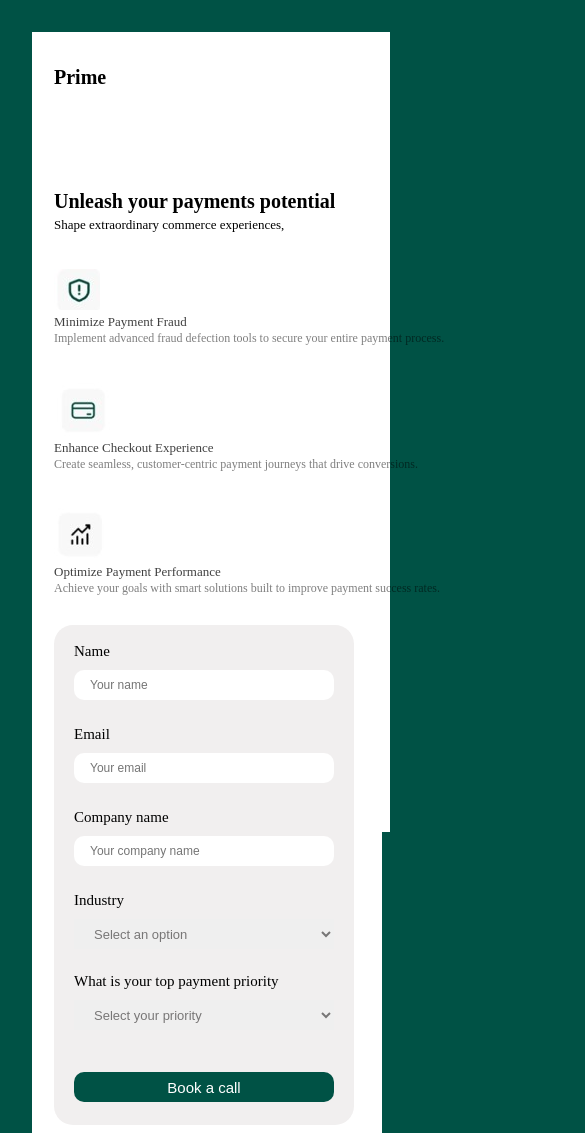
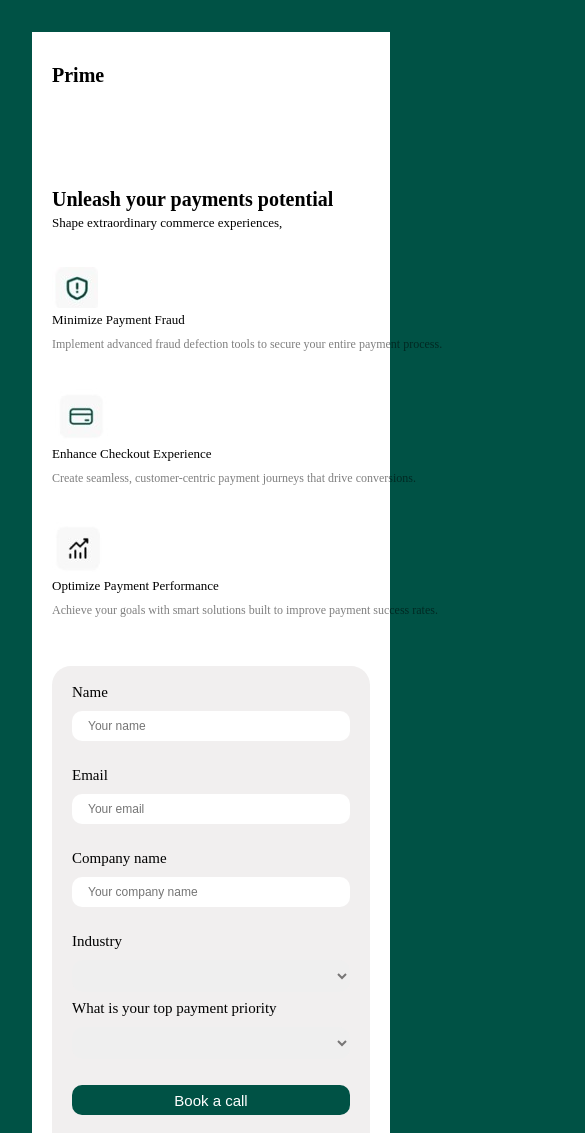
Before and after one commit to Noah275/contactCard, a plain HTML site: page index.html in a window 390 px wide. Shown: the top 1133 px of the page, 585 px wide, since content can reach past the window. Drawn offline with Linux system fonts and the light colour scheme.

Commit message:
commit responsive

```diff
--- a/index.html
+++ b/index.html
@@ -28,7 +28,8 @@
                     <p>Shape extraordinary commerce experiences,</p> <br><br>
                     </div>
 
-                      <span class="icon"><img src="image/WhatsApp Image 2025-08-02 at 11.05.08 AM.jpeg" alt=""></span>
+                         <div class="iconBox">
+                     <span class="icon"><img src="image/WhatsApp Image 2025-08-02 at 11.05.08 AM.jpeg" alt=""></span>
                     <h4>Minimize Payment Fraud</h4>
                     <p>Implement advanced fraud defection tools to secure your entire payment process.</p><br><br>
 
@@ -39,6 +40,7 @@
                       <span class="icon"><img src="image/WhatsApp Image 2025-08-02 at 11.04.42 AM.jpeg" alt=""></span>
                     <h4>Optimize Payment Performance</h4>
                     <p>Achieve your goals with smart solutions built to improve payment success rates.</p>
+                    </div>
                 </div>
 
                 <form>
@@ -77,7 +79,7 @@
                 <p>Trusted by</p>
             </div>
              <div class="footLeg">
-                 <img src="image/bnc software.PNG" alt="logo" width="180">
+            <img src="image/bnc software.PNG" alt="logo" width="180">
             <img src="image/bnc cap.PNG" alt="logo" width="130">
             <img src="image/bnc apptim.PNG" alt="logo" width="150">
             <img src="image/bnc oor.png" alt="logo" width="130">
--- a/styles.css
+++ b/styles.css
@@ -2,7 +2,6 @@
     margin: 0;
     padding: 0;
     box-sizing: border-box;
-    /* background-color: #005245; */
 }
 
 body{
@@ -12,14 +11,12 @@ body{
 section{
      margin-top: 4rem;
     margin-left: 4rem;
-    border: 2px solid white;
-    height: 50rem;
     background-color: #ffffff;
 }
 
 nav{
     display: flex;
-    max-width: 1200px;
+    max-width: 1000px;
     margin: auto;
     padding-top: 2rem;
     justify-content: space-between;
@@ -52,7 +49,6 @@ nav{
 @media(min-width:320px) and (max-width:500px){
     nav{
         width: calc(100% - 40px);
-        max-width: 600px;
     }
     section{
     margin-top: 2rem;
@@ -66,50 +62,45 @@ nav{
 
 .paraBox{
     display: flex;
-    max-width: 1200px;
+    max-width: 1000px;
     margin: auto;
     padding-top: 6rem;
-    justify-content: space-between;
-}
-.heaDer{
-    height: 40px;
-    width: 550px;
-    text-align: left;
-
+    gap: 4rem;
 }
 
 .content > h1{
-    font-size: 39px;
+    font-size: 30.6px;
     line-height: 4rem;
 }
 
 .content > p{
-    font-size: 23px;
-}
-.heaDer > h4{
-    font-size: 18px;
-    opacity: 0.7;
-    font-weight: 400;
+    font-size: 20px;
 }
 
-.heaDer>p{
-    font-size: 19px;
-    margin-top: 5px;
+.iconBox{
+    width: 400px;
+}
+
+.iconBox > h4{
+    font-size: 20px;
+    font-weight: 300;
+    padding-bottom: 0.5rem;
+}
+
+.iconBox>p{
+    font-size: 15px;
     opacity: 0.5;
 }
 
 
 .formBox{
     height: 650px;
-    width: 550px;
+    width: 500px;
    padding: 10px 20px;
     border-radius: 19px;
     background-color: #f1efef;
-    padding-top: 0.5rem;
-    margin-right:1.5rem ;
+   }
 
-
-}
 .formBoo{
     display: flex;
     flex-direction: column;
@@ -121,6 +112,7 @@ nav{
     font-size: 17px;
     padding-bottom:10px;
 }
+
 .formBoo>input{
     height: 50px;
     border-radius: 10px;
@@ -130,14 +122,15 @@ nav{
     padding-left: 1rem;
 }
 
-.formBoo>select{
+.formBoo > select{
     height: 50px;
     font-size: 17px;
     margin-bottom: 1.5rem;
-    padding-left: 1rem;
+    padding:1rem;
     border: none;
     font-size: 15px;
     opacity: 0.5;
+    border-radius: 10px;
 }
 
 .formBoo>button{
@@ -152,12 +145,9 @@ nav{
     .paraBox{
         flex-direction: column;
         width: calc(100% - 40px);
-        gap: 25rem;
+        gap: 3rem;
     }
 
-    .heaDer{
-
-    }
 .content > h1{
     font-size: 20px;
     line-height: 2rem;
@@ -166,13 +156,12 @@ nav{
 .content > p{
     font-size: 13px;
 }
-.heaDer > h4{
+.iconBox > h4{
     font-size: 13px;
-    opacity: 0.75;
     font-weight: 400;
 }
 
-.heaDer>p{
+.iconBox>p{
     font-size: 12px;
     margin-top: 1px;
     opacity: 0.5;
@@ -181,12 +170,10 @@ nav{
 
 .formBox{
     height: 500px;
-    width: 300px;
+    width: 100%;
    padding: 5px 10px;
     padding-top: 0.5rem;
     margin-right:0.5rem ;
-
-
    }
 
 .formBoo > label{
@@ -200,10 +187,10 @@ nav{
     padding-left: 1rem;
 }
 
-.formBoo>select{
+.formBoo > select{
     height: 30px;
-    font-size: 13px;
-    margin-bottom: 1.5rem;
+    font-size: 12px;
+    margin-bottom: 0.5rem;
     padding-left: 1rem;
     opacity: 0.5;
 }
@@ -221,10 +208,11 @@ nav{
 footer{
     background-color: #ffffff;
       margin-left: 4rem;
-
 }
 
 .footBody{
+    max-width: 1000px;
+    margin: auto;
     padding-top: 6rem;
 }
 
@@ -233,33 +221,28 @@ footer{
     justify-content: center;
     align-items: center;
     font-size: 25px;
-
 }
 
 .footLeg{
      display: flex;
     justify-content: center;
     align-items: center;
-    margin-top: -2.4rem;
+    margin-top: -2.5rem;
+
 }
+
 @media(min-width:320px) and (max-width:500px){
     footer{
+        margin-left: 2rem;
+    }
+    .footBody{
         width: calc(100% - 40px);
         margin-left: 2rem;
         padding-bottom: 2rem;
     }
-    .footBody{
-        padding-top: 20rem;
-    }
 
-    .foot > img{
-        width: 50px;
-    }
 
     .footLeg{
        display: block;
-        display: grid;
-        grid-template-columns: 1fr 1fr;
-
     }
 }
```
Lines whose indentation alone changed are shown as unchanged.
